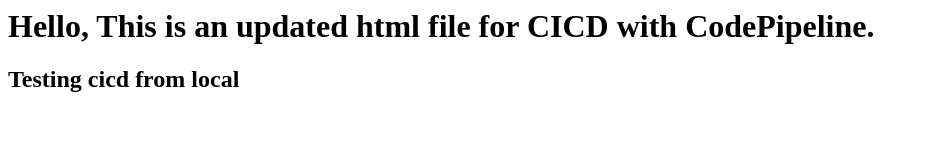
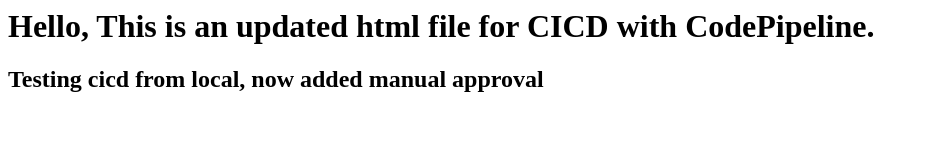
Before and after one commit to avizway1/awar-03-gitdemo, a plain HTML site: page index.html in a window 1280 px wide. Shown: the whole page, without its empty margins (0-928 px from the left). Drawn offline with Linux system fonts and the light colour scheme.

Commit message:
Added manual approval for pipeline

```diff
--- a/index.html
+++ b/index.html
@@ -1,4 +1,4 @@
 <html>
 <h1>Hello, This is an updated html file for CICD with CodePipeline. </h1>
-<h2> Testing cicd from local </h2>
+<h2> Testing cicd from local, now added manual approval </h2>
 </html>
```
